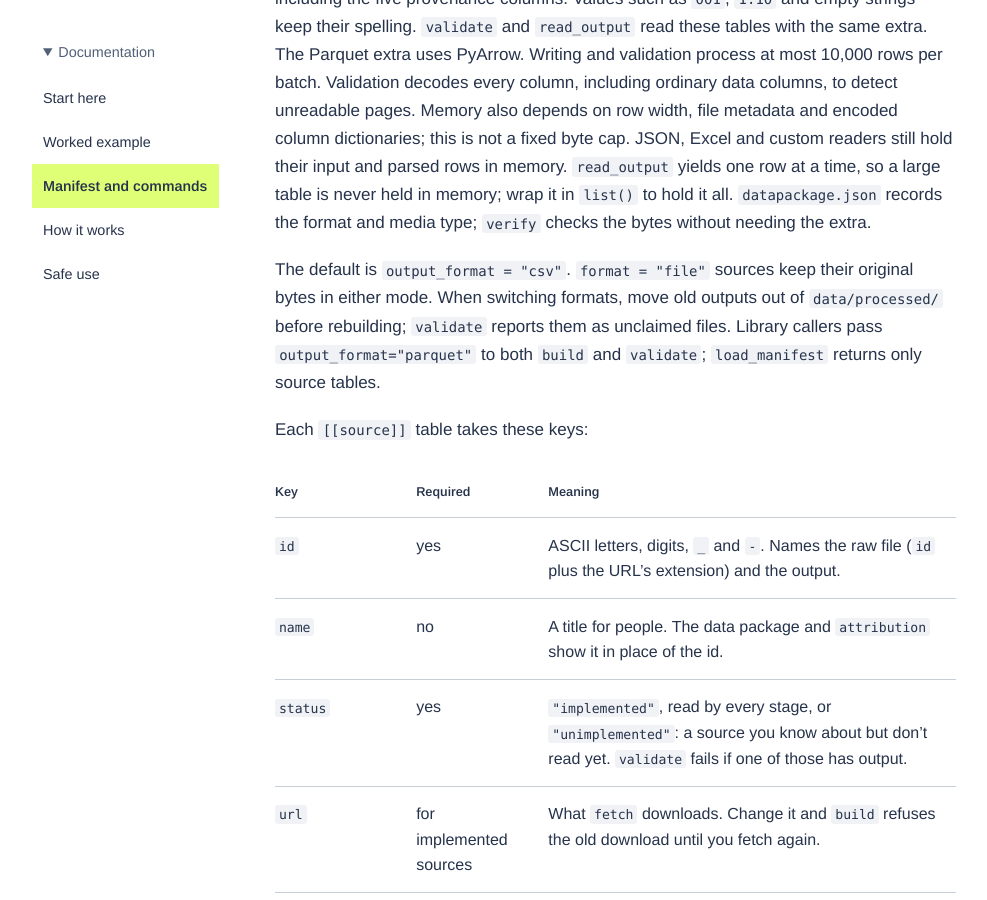
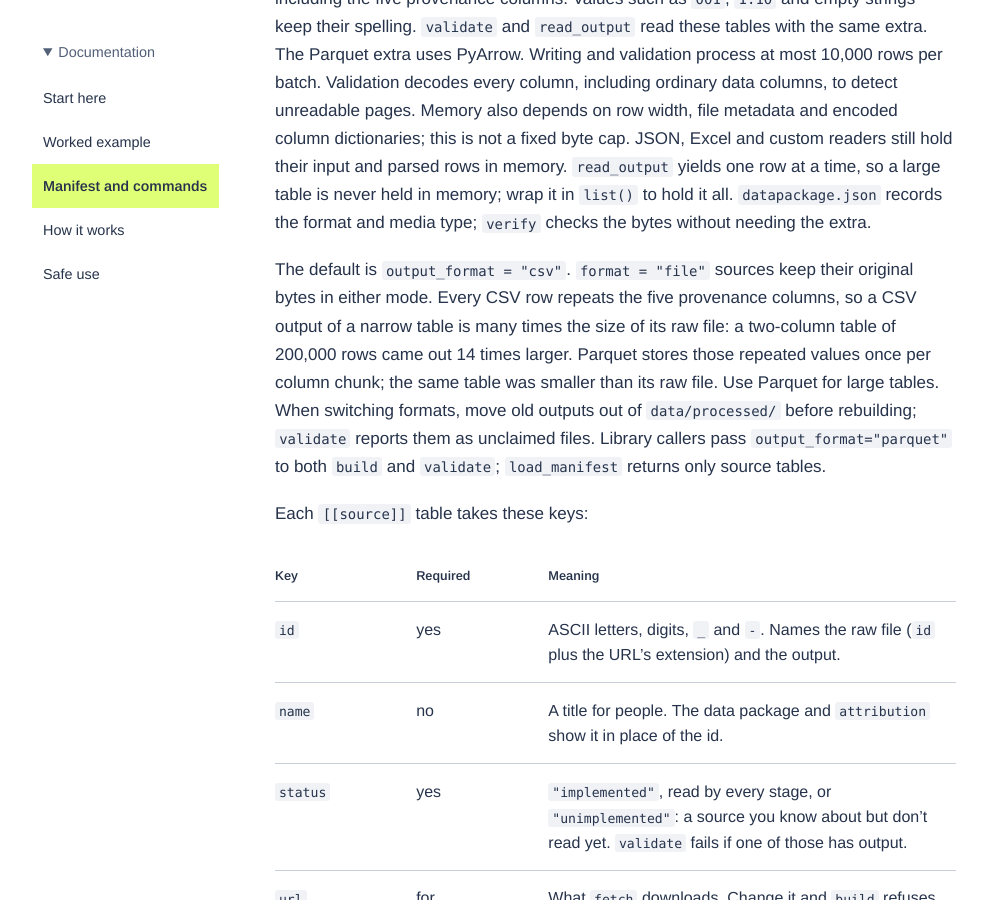
Before and after one commit to simonvanlierde/sourceledger, a Jekyll site: the page built from docs/reference.md, in a window 1280 px wide and 900 px high, scrolled down 775 px. Shown: the whole window, without its empty margins (5-992 px from the left). Built offline with Jekyll 4.4.1, drawn with Linux system fonts in a browser that asks for light colours.

Commit message:
docs: advise parquet for large tables
Every CSV row repeats the five provenance columns. A two-column table of
200,000 rows built to a CSV 14 times the size of its raw file, and to a
Parquet file smaller than the raw file, since Parquet dictionary-encodes
the repeated values.

Signed-off-by: Simon van Lierde <90462640+simonvanlierde@users.noreply.github.com>

```diff
--- a/docs/reference.md
+++ b/docs/reference.md
@@ -36,6 +36,9 @@ JSON, Excel and custom readers still hold their input and parsed rows in memory.
 `verify` checks the bytes without needing the extra.
 
 The default is `output_format = "csv"`. `format = "file"` sources keep their original bytes in either mode.
+Every CSV row repeats the five provenance columns, so a CSV output of a narrow table is many times the size of
+its raw file: a two-column table of 200,000 rows came out 14 times larger. Parquet stores those repeated values
+once per column chunk; the same table was smaller than its raw file. Use Parquet for large tables.
 When switching formats, move old outputs out of `data/processed/` before rebuilding; `validate` reports them as unclaimed files.
 Library callers pass `output_format="parquet"` to both `build` and `validate`; `load_manifest` returns only source tables.
 
```
